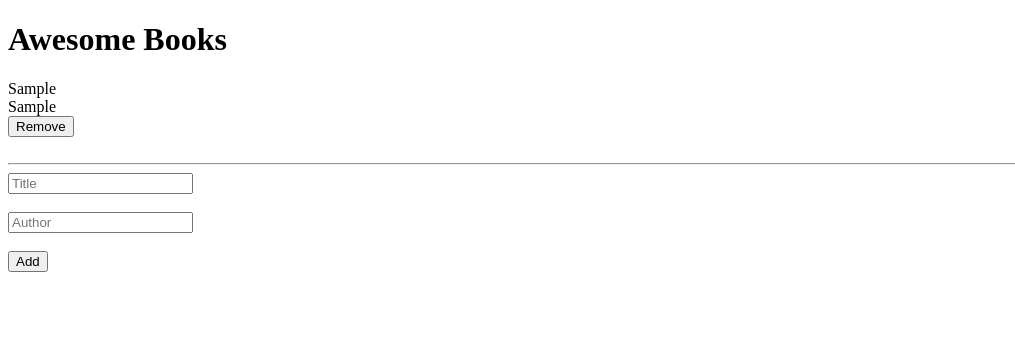
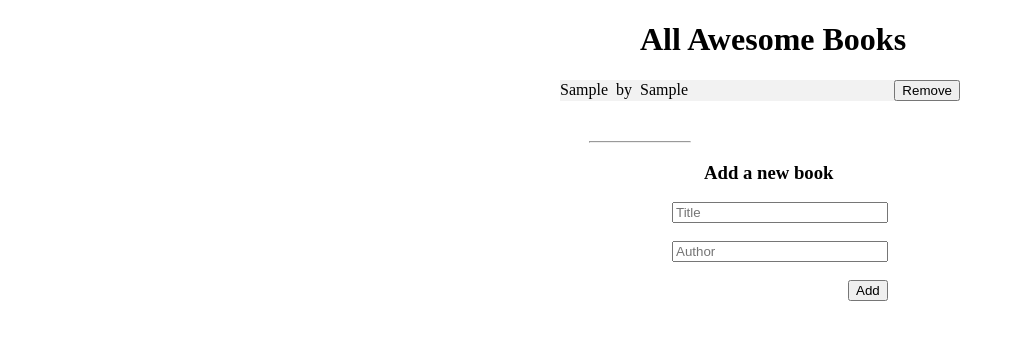
Before and after one commit to mailsg/Awesome-Books, a website: page index.html in a window 1280 px wide. Both pictures are taken after typing "Sample", "Sample" into the empty fields and a click on the button "Add". Shown: the whole page, without its empty margins (0-1015 px from the left). Drawn offline with Linux system fonts and the light colour scheme.

Commit message:
Styled the elements as per wireframe

```diff
--- a/index.css
+++ b/index.css
@@ -1,3 +1,42 @@
 body {
   padding: 0;
+  margin: 0;
 }
+
+h1 {
+  margin-left: 40rem;
+}
+
+hr {
+  width: 100px;
+  margin-top: 40px;
+}
+
+.newbook {
+  margin-left: 44rem;
+}
+
+#addButton {
+  margin-left: 9rem;
+}
+
+#titleInput,
+#authorInput {
+  margin-left: -2rem;
+  width: 13rem;
+}
+
+.bookItem {
+  display: flex;
+  justify-content: space-between;
+  align-items: center;
+  width: 100%;
+  max-width: 400px;
+  margin-bottom: 10px;
+  box-sizing: border-box;
+  margin-left: 35rem;
+}
+
+.bookItem:nth-child(odd) {
+  background-color: #f2f2f2;
+}
--- a/index.html
+++ b/index.html
@@ -8,15 +8,18 @@
     <title>Awesome Books</title>
   </head>
   <body>
-    <h1>Awesome Books</h1>
+    <h1>All Awesome Books</h1>
 
     <div id="bookList">
       <!-- Book items will be added here dynamically -->
     </div>
 
-    <div>
-      <input type="text" id="titleInput" placeholder="Title"><br><br>
-      <input type="text" id="authorInput" placeholder="Author"><br><br>
+    <hr>
+
+    <div class="newbook">
+      <h3>Add a new book</h3>
+      <input type="text" id="titleInput" placeholder="Title" required><br><br>
+      <input type="text" id="authorInput" placeholder="Author" required><br><br>
       <button id="addButton">Add</button>
     </div>
 
--- a/script.js
+++ b/script.js
@@ -56,9 +56,10 @@ class BookCollection {
     this.books.forEach((book, index) => {
       // Create book item
       const bookItem = document.createElement('div');
+      bookItem.classList.add('bookItem');
       bookItem.innerHTML = `
-        <span>${book.title}<br>${book.author}</span><br>
-        <button class="removeButton" data-index="${index}">Remove</button><br><br><hr>
+        <span>${book.title}&nbsp by &nbsp${book.author}</span>&nbsp &nbsp
+        <button class="removeButton" data-index="${index}">Remove</button>
       `;
       this.bookList.appendChild(bookItem);
     });
```
